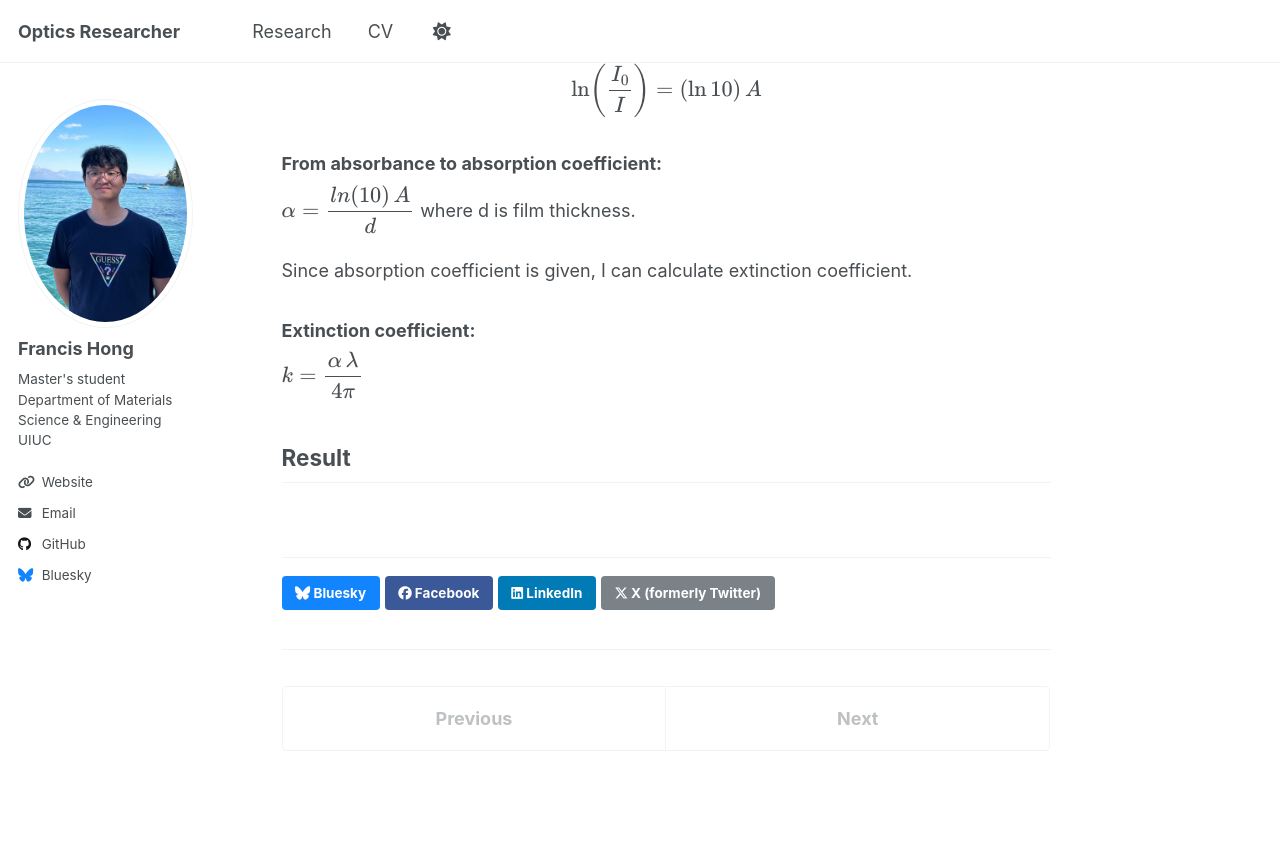
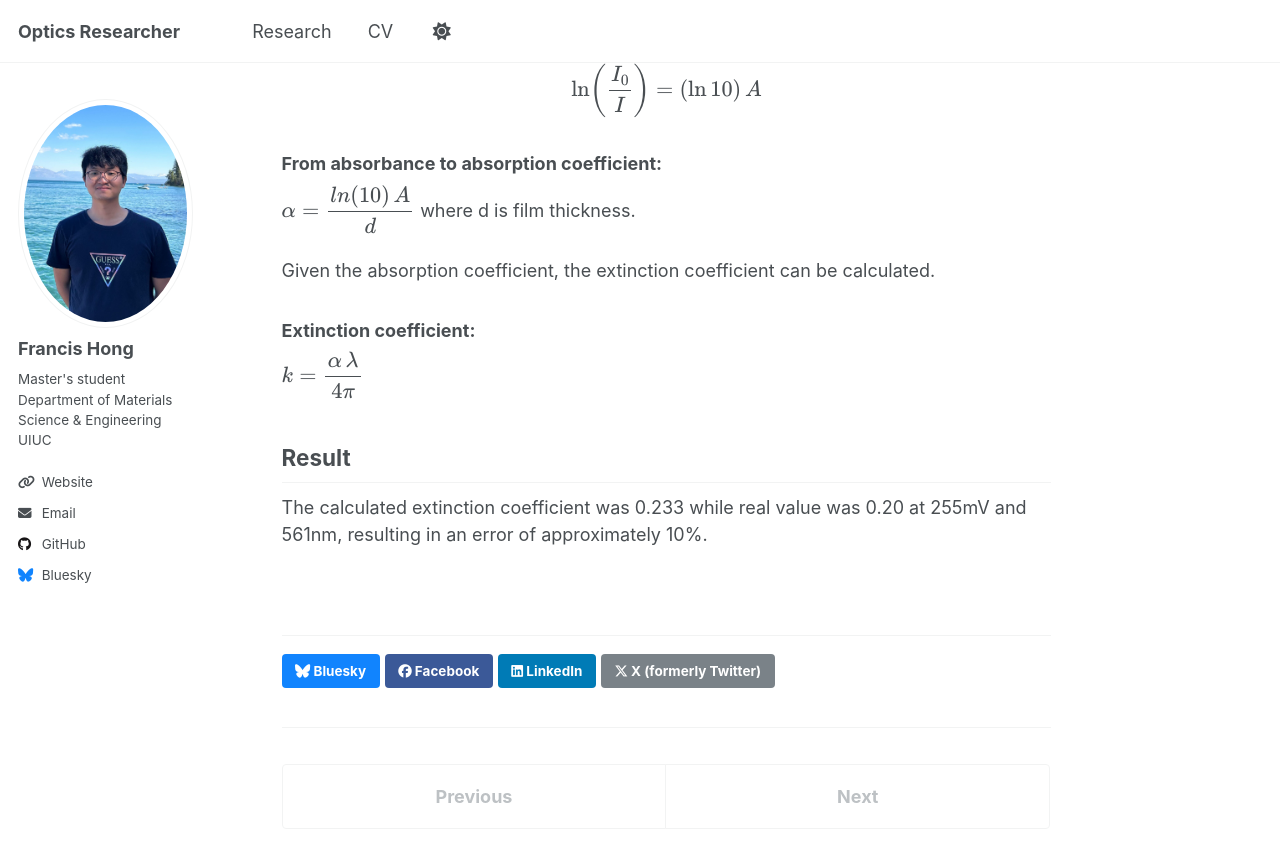
Before and after one commit to Fhong10/flhong03.github-io, a Jekyll site: the page built from _publications/absorbance-study.md, in a window 1280 px wide and 900 px high, scrolled down 1068 px. Shown: the top 868 px of the window. Built offline with Jekyll 4.4.1, drawn with Linux system fonts in a browser that asks for light colours; a script that is not in the unit is left out.

Commit message:
Update absorbance-study.md

```diff
--- a/_publications/absorbance-study.md
+++ b/_publications/absorbance-study.md
@@ -33,7 +33,7 @@ $$
 $$
 where d is film thickness.
 
-Since absorption coefficient is given, I can calculate extinction coefficient.
+Given the absorption coefficient, the extinction coefficient can be calculated.
 
 ### Extinction coefficient:
 $$
@@ -41,3 +41,5 @@ k = \dfrac{\alpha \,\lambda}{4\pi}
 $$
 
 ## Result
+
+The calculated extinction coefficient was 0.233 while real value was 0.20 at 255mV and 561nm, resulting in an error of approximately 10%.
```
